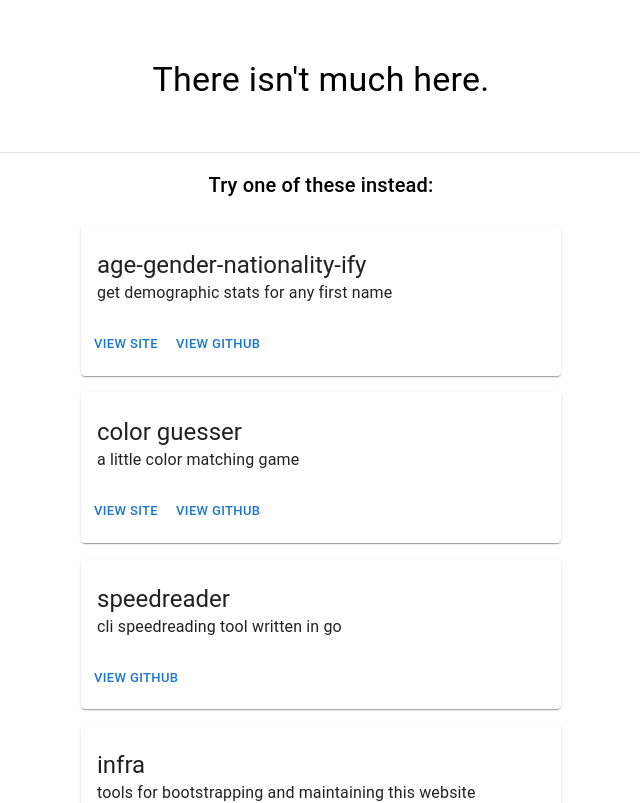
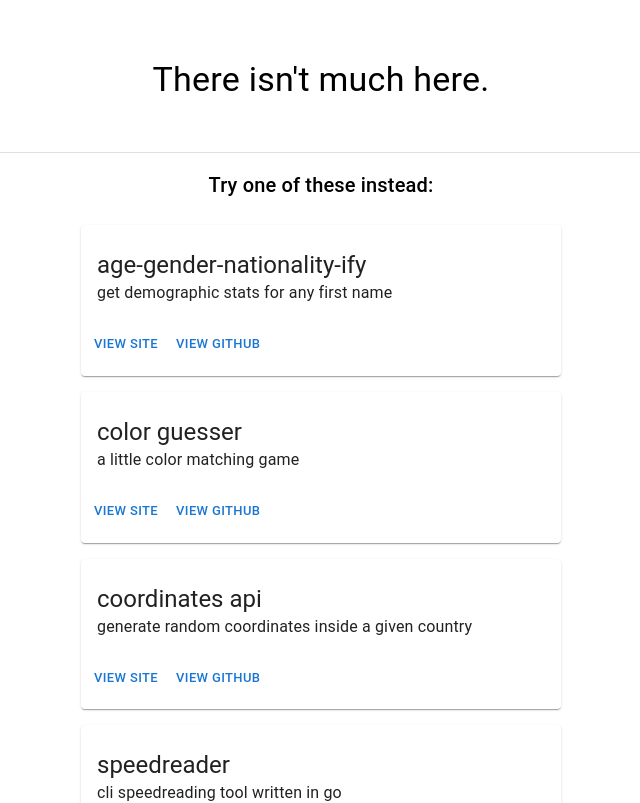
Before and after one commit to jonh-a/home, a React (Create React App) app: page / in a window 1280 px wide. Shown: the top 803 px of the page, without its empty margins (319-959 px from the left). Built offline with nearby package versions, Linux system fonts and the light colour scheme.

Commit message:
add coordinates api

```diff
--- a/src/App.js
+++ b/src/App.js
@@ -1,15 +1,13 @@
 import React from 'react'
 import styled from 'styled-components'
-import {
-  Box,
-  Divider,
-  Typography,
-  Card,
-  CardContent,
-  CardActions,
-  Button,
-  Link
-} from '@mui/material';
+import Box from '@mui/material/Box';
+import Divider from '@mui/material/Divider';
+import Typography from '@mui/material/Typography';
+import Card from '@mui/material/Card';
+import CardActions from '@mui/material/CardActions';
+import CardContent from '@mui/material/CardContent';
+import Button from '@mui/material/Button';
+import Link from '@mui/material/Link';
 
 const Header = styled(Typography)`
   padding-top: 1.5em;
@@ -44,6 +42,12 @@ const sites = [
     description: 'a little color matching game',
     url: 'https://color-guesser.usingthe.computer',
     github: 'https://github.com/jonh-a/color-guesser'
+  },
+  {
+    title: 'coordinates api',
+    description: 'generate random coordinates inside a given country',
+    url: 'https://coordinates.usingthe.computer',
+    github: 'https://github.com/jonh-a/coordinates-api'
   },
   {
     title: 'speedreader',
```
Also changed, not shown: 1 other file (tests, documents, lock files or other folders).
